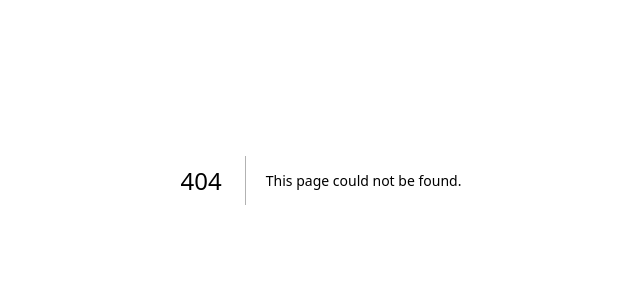
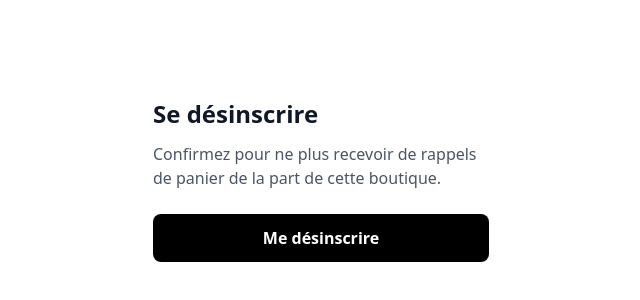
Before and after one commit to shirleybony/panier-perdu, a Next.js app: page /unsubscribe/1 in a window 1280 px wide. Before the commit this address had no page. Shown: the part 220-520 px from the top of the page, without its empty margins (319-959 px from the left). Built offline with nearby package versions, Linux system fonts and the light colour scheme.

Commit message:
Implement unsubscribe page with confirmation form
This component handles the unsubscribe process for a cart, allowing users to confirm their unsubscription and providing feedback on the action.

```diff
--- /dev/null
+++ b/src/app/unsubscribe/[cartId]/page.tsx
@@ -0,0 +1,62 @@
+import { redirect } from "next/navigation";
+import { createAdmin } from "@/lib/supabase/server";
+
+async function confirmUnsubscribe(formData: FormData) {
+  "use server";
+  const cartId = String(formData.get("cartId") || "");
+  const admin = createAdmin();
+  const { data: cart } = await admin
+    .from("carts")
+    .select("shop_id, customer_email")
+    .eq("id", cartId)
+    .maybeSingle();
+  if (cart) {
+    await admin
+      .from("unsubscribes")
+      .upsert(
+        { shop_id: cart.shop_id, email: cart.customer_email },
+        { onConflict: "shop_id,email" }
+      );
+  }
+  redirect(`/unsubscribe/${cartId}?done=1`);
+}
+
+export default async function UnsubscribePage({
+  params,
+  searchParams,
+}: {
+  params: Promise<{ cartId: string }>;
+  searchParams: Promise<{ done?: string }>;
+}) {
+  const { cartId } = await params;
+  const { done } = await searchParams;
+
+  return (
+    <main className="mx-auto flex min-h-screen max-w-sm flex-col justify-center px-6">
+      {done ? (
+        <>
+          <h1 className="mb-3 text-2xl font-bold">C'est fait</h1>
+          <p className="text-gray-600">
+            Vous ne recevrez plus de rappels de panier de la part de cette boutique.
+          </p>
+        </>
+      ) : (
+        <>
+          <h1 className="mb-3 text-2xl font-bold">Se désinscrire</h1>
+          <p className="mb-6 text-gray-600">
+            Confirmez pour ne plus recevoir de rappels de panier de la part de cette boutique.
+          </p>
+          <form action={confirmUnsubscribe}>
+            <input type="hidden" name="cartId" value={cartId} />
+            <button
+              type="submit"
+              className="w-full rounded-lg bg-black px-4 py-3 font-semibold text-white"
+            >
+              Me désinscrire
+            </button>
+          </form>
+        </>
+      )}
+    </main>
+  );
+}
```
